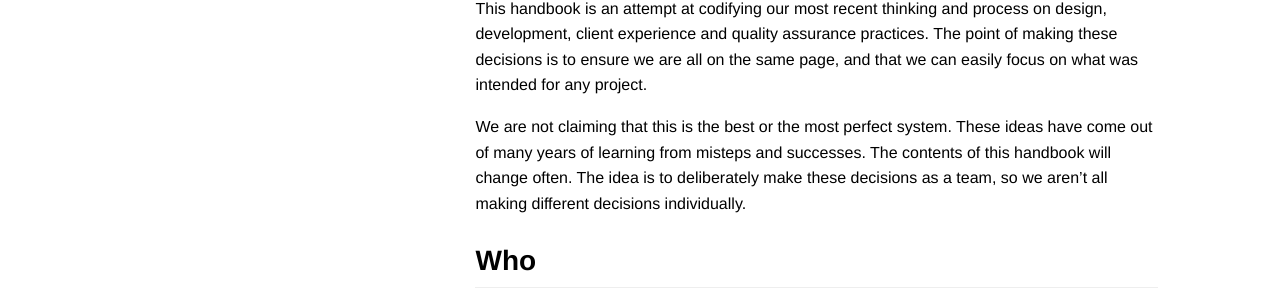
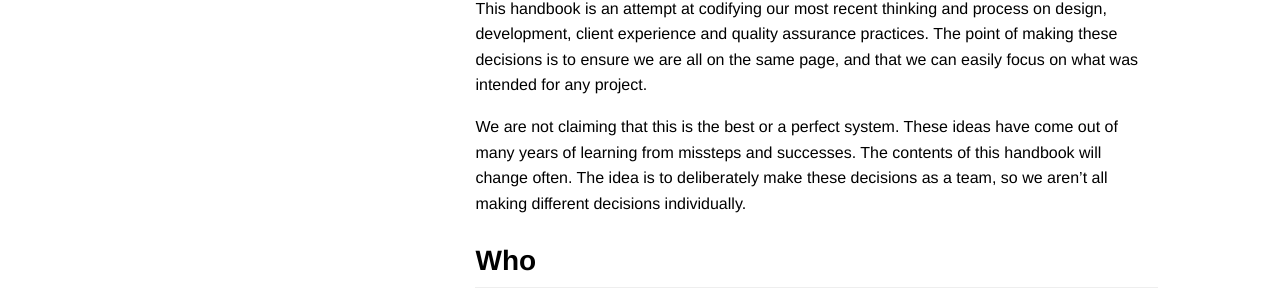
Before and after one commit to TaniaD13/handbook, a Jekyll site: the page built from about.md, in a window 1280 px wide and 968 px high. Shown: the part 459-767 px from the top of the window. Built offline with Jekyll 4.4.1, drawn with Linux system fonts in a browser that asks for light colours; Markdown is read by kramdown in place of the engine named in the settings.

Commit message:
Update about.md

```diff
--- a/about.md
+++ b/about.md
@@ -12,7 +12,7 @@ permalink: /about/
 
 This handbook is an attempt at codifying our most recent thinking and process on design, development, client experience and quality assurance practices. The point of making these decisions is to ensure we are all on the same page, and that we can easily focus on what was intended for any project.
 
-We are not claiming that this is the best or the most perfect system. These ideas have come out of many years of learning from misteps and successes. The contents of this handbook will change often. The idea is to deliberately make these decisions as a team, so we aren't all making different decisions individually.
+We are not claiming that this is the best or a perfect system. These ideas have come out of many years of learning from missteps and successes. The contents of this handbook will change often. The idea is to deliberately make these decisions as a team, so we aren't all making different decisions individually.
 
 ## Who
 
```
